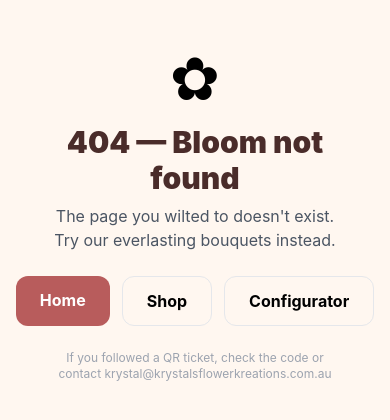
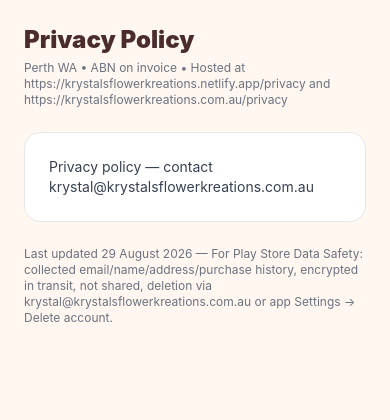
Before and after one commit to ausgreekdev-cpu/Krystals-Flower-Kreations, a React (Vite) app in the folder frontend/: page /privacy in a window 390 px wide. Shown: the top 420 px of the page. Built offline with nearby package versions, Linux system fonts and the light colour scheme; no server answers.

Commit message:
feat(privacy): dedicated /privacy page + env-driven ABN/phone
Adds Privacy.jsx (renders PRIVACY_POLICY.md with fallbacks), routes
/privacy in main.jsx, and replaces hardcoded footer ABN/phone with
VITE_ABN/VITE_PHONE so the real values can be injected at build.

```diff
--- a/frontend/src/App.jsx
+++ b/frontend/src/App.jsx
@@ -28,7 +28,7 @@
       <div className="hidden md:block bg-bloom-700 text-white text-xs">
         <div className="max-w-7xl mx-auto px-4 py-1.5 flex justify-between">
           <span>Perth WA studio • Made-to-order 3-7 days • Free Perth delivery over $150</span>
-          <span className="flex gap-4"><a href="tel:+61800000000" className="hover:underline">+61 8 XXXX XXXX</a><a href="mailto:krystal@krystalsflowerkreations.com.au" className="hover:underline">krystal@krystalsflowerkreations.com.au</a></span>
+          <span className="flex gap-4"><a href={`tel:${import.meta.env.VITE_PHONE || '+61800000000'}`} className="hover:underline">{import.meta.env.VITE_PHONE || '+61 8 XXXX XXXX'}</a><a href="mailto:krystal@krystalsflowerkreations.com.au" className="hover:underline">krystal@krystalsflowerkreations.com.au</a></span>
         </div>
       </div>
       <header className="bg-white/95 backdrop-blur border-b sticky top-0 z-20">
@@ -123,9 +123,9 @@
         <div className="max-w-7xl mx-auto px-4 py-8 grid md:grid-cols-3 gap-8 text-sm">
           <div><div className="font-black text-bloom-700">Krystal's Flower Kreations</div><div className="text-gray-600 mt-2">Perth WA • Handmade • GST inclusive</div><div className="text-gray-500 mt-1">Follow @krystalsflowerkreations</div></div>
           <div><div className="font-bold">Shop</div><div className="mt-2 space-y-1 text-gray-600"><Link to="/shop" className="hover:text-bloom-500 block">All bouquets</Link><Link to="/configurator" className="hover:text-bloom-500 block">Custom</Link><Link to="/workshops" className="hover:text-bloom-500 block">Workshops</Link></div></div>
-          <div><div className="font-bold">Help</div><div className="mt-2 space-y-1 text-gray-600"><Link to="/blog" className="hover:text-bloom-500 block">Journal</Link><Link to="/notebook" className="hover:text-bloom-500 block">Notebook</Link><a href="/privacy" className="hover:text-bloom-500 block">Privacy</a><span className="block">krystal@krystalsflowerkreations.com.au</span></div></div>
+          <div><div className="font-bold">Help</div><div className="mt-2 space-y-1 text-gray-600"><Link to="/blog" className="hover:text-bloom-500 block">Journal</Link><Link to="/notebook" className="hover:text-bloom-500 block">Notebook</Link><Link to="/privacy" className="hover:text-bloom-500 block">Privacy</Link><span className="block">krystal@krystalsflowerkreations.com.au</span></div></div>
         </div>
-        <div className="border-t py-4 text-center text-xs text-gray-500">© {new Date().getFullYear()} Krystal's Flower Kreations — Perth WA • ABN on invoices</div>
+        <div className="border-t py-4 text-center text-xs text-gray-500">© {new Date().getFullYear()} Krystal's Flower Kreations — Perth WA • ABN {import.meta.env.VITE_ABN || 'XX XXX XXX XXX'} on invoices</div>
       </footer>
     </div>
   );
--- a/frontend/src/main.jsx
+++ b/frontend/src/main.jsx
@@ -16,6 +16,7 @@
 import Loyalty from './pages/Loyalty.jsx';
 import POS from './pages/POS.jsx';
 import Notebook from './pages/Notebook.jsx';
+import Privacy from './pages/Privacy.jsx';
 import NotFound from './pages/NotFound.jsx';
 import ErrorBoundary from './components/ErrorBoundary.jsx';
 
@@ -36,6 +37,7 @@
         <Route path="/loyalty" element={<Loyalty />} />
         <Route path="/pos" element={<POS />} />
         <Route path="/notebook" element={<Notebook />} />
+        <Route path="/privacy" element={<Privacy />} />
         <Route path="/admin" element={<Admin />} />
         <Route path="*" element={<NotFound />} />
       </Routes>
--- /dev/null
+++ b/frontend/src/pages/Privacy.jsx
@@ -0,0 +1,19 @@
+import { useEffect, useState } from 'react';
+
+export default function Privacy(){
+  const [html,setHtml]=useState('Loading privacy policy…');
+  useEffect(()=>{
+    fetch('/PRIVACY_POLICY.md').then(r=> r.ok? r.text() : fetch('/privacy-policy.md').then(r2=> r2.ok? r2.text() : null)).then(t=>{
+      if(t) setHtml(t);
+      else fetch('/docs/PRIVACY_POLICY.md').then(r=> r.ok? r.text(): 'Privacy policy not yet hosted at /privacy. See docs/PRIVACY_POLICY.md in repo.').then(setHtml).catch(()=> setHtml('Privacy policy — contact krystal@krystalsflowerkreations.com.au'));
+    }).catch(()=> setHtml('Privacy policy — contact krystal@krystalsflowerkreations.com.au'));
+  }, []);
+  return (
+    <div className="max-w-3xl mx-auto p-6">
+      <h1 className="text-2xl font-black text-bloom-700">Privacy Policy</h1>
+      <p className="text-xs text-gray-500 mt-1">Perth WA • ABN on invoice • Hosted at https://krystalsflowerkreations.netlify.app/privacy and https://krystalsflowerkreations.com.au/privacy</p>
+      <div className="mt-6 bg-white border rounded-2xl p-6 prose prose-sm max-w-none whitespace-pre-wrap text-sm text-gray-700">{html}</div>
+      <div className="mt-6 text-xs text-gray-500">Last updated 29 August 2026 — For Play Store Data Safety: collected email/name/address/purchase history, encrypted in transit, not shared, deletion via krystal@krystalsflowerkreations.com.au or app Settings → Delete account.</div>
+    </div>
+  );
+}
```
